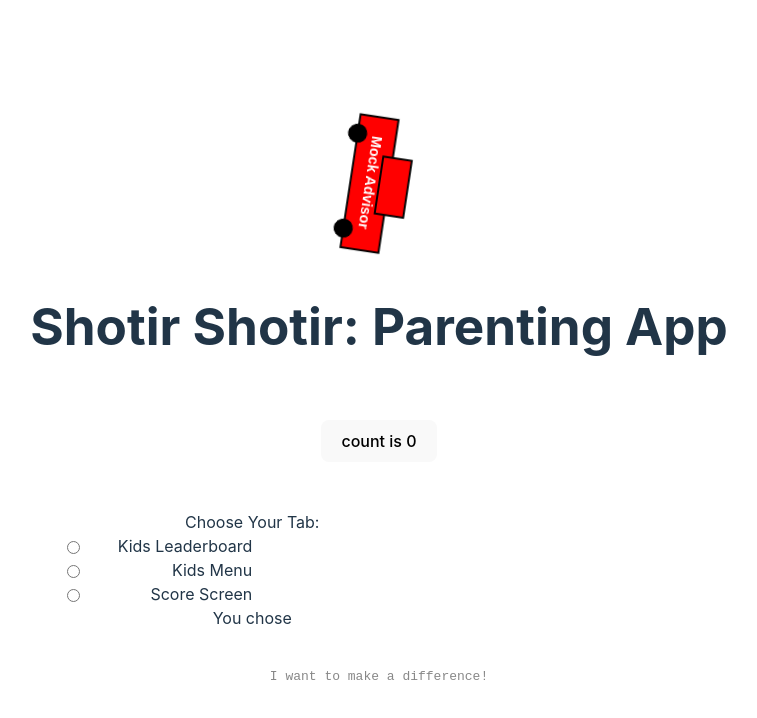
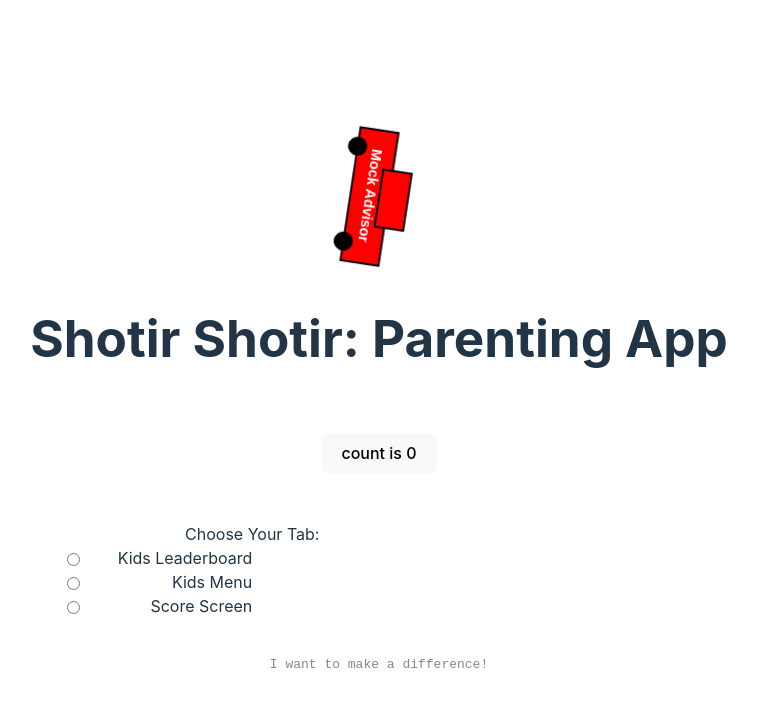
Before and after one commit to JKeddo95/mockAdvisor, a React (Vite) app: page / in a window 1280 px wide. Shown: the top 718 px of the page, without its empty margins (261-1018 px from the left). Built offline with nearby package versions, Linux system fonts and the light colour scheme.

Commit message:
DEV-01--Add-Selection-Visual-Text

```diff
--- a/src/components/TabPicker.tsx
+++ b/src/components/TabPicker.tsx
@@ -5,7 +5,6 @@ import { KidsMenu } from "./KidsMenu/KidsMenu";
 import { ScoreMenu } from "./ScoreMenu/ScoreMenu";
 
 export const TabPicker = () => {
-  // Handle "Auth Advisor Experts" corrections of AI errors/hallucinations.
   const [chosenTab, setChosenTab] = useState("");
 
   const handleChosenTabChange = (e: React.ChangeEvent<HTMLInputElement>) => setChosenTab(e.target.value);
@@ -23,6 +22,12 @@ export const TabPicker = () => {
         return <div>Invalid Selection {chosenTab}!</div>;
     }
   };
+
+  const tabSelectionResult = (
+    <>
+      You Chose <code>{chosenTab}</code>
+    </>
+  );
 
   return (
     <div
@@ -48,9 +53,7 @@ export const TabPicker = () => {
           <input type="radio" value="scoremenu" name="tabname" /> Score Screen
         </span>
       </div>
-      <div>
-        You chose <code>{chosenTab}</code>
-      </div>
+      <div>{chosenTab ? tabSelectionResult : ""}</div>
     </div>
   );
 };
```
